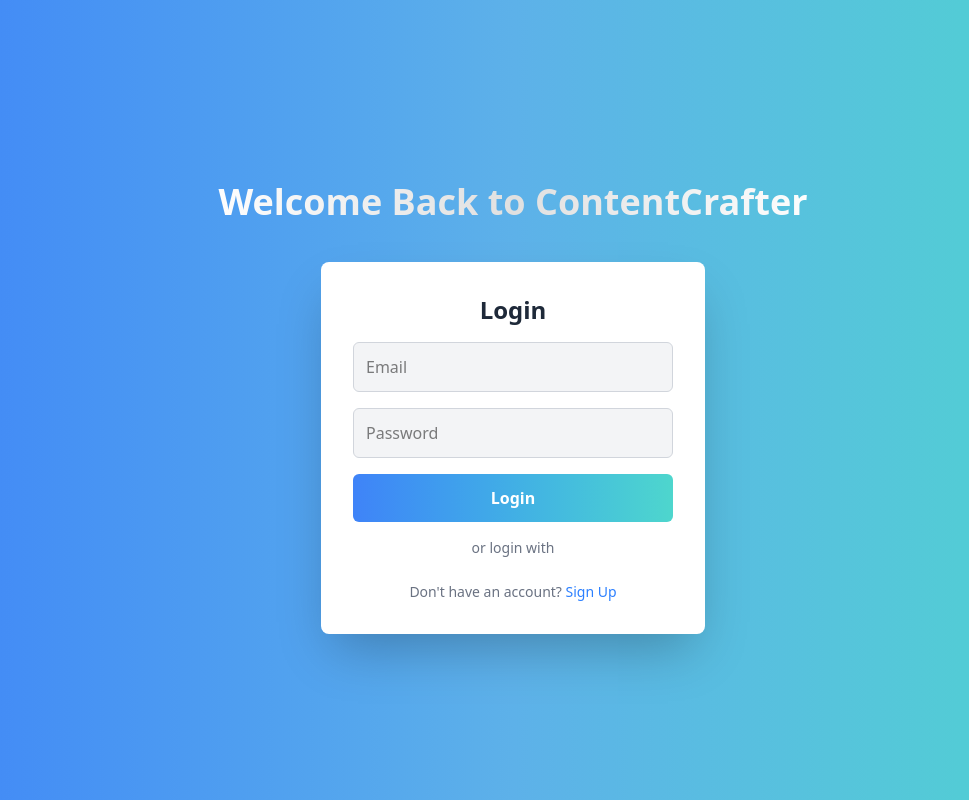
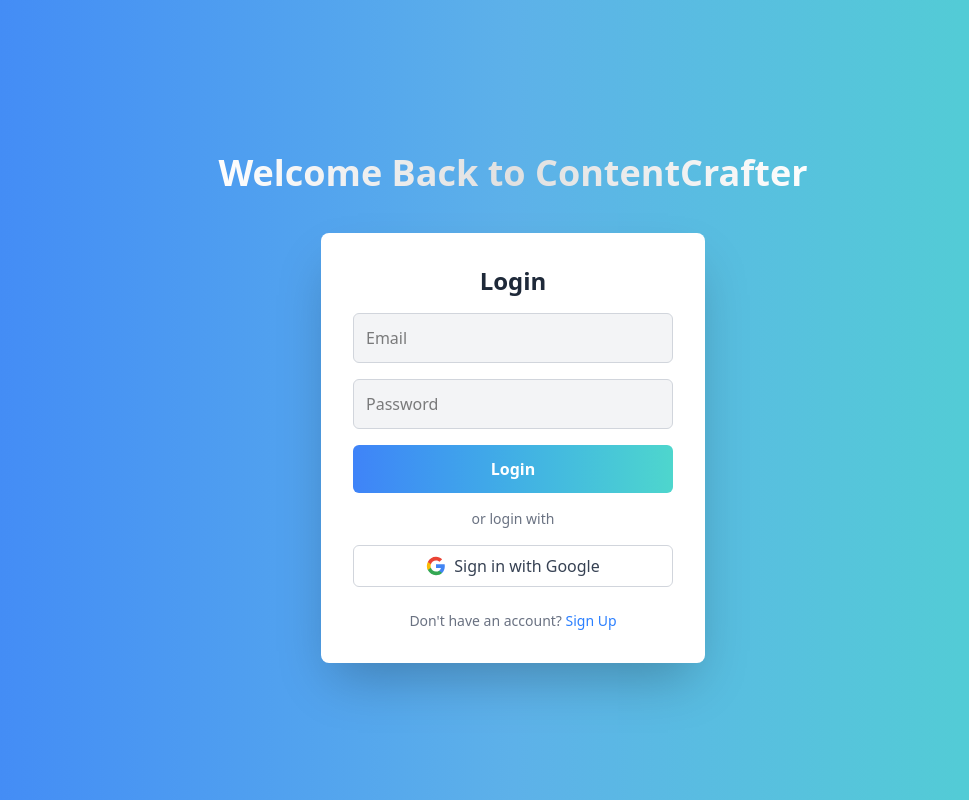
Before and after one commit to priyanshi-codes/ContentCrafter, a React (Vite) app in the folder frontend/: page /login in a window 1280 px wide. Shown: the whole page, without its empty margins (127-1096 px from the left). Built offline with nearby package versions, Linux system fonts and the light colour scheme; no server answers.

Commit message:
refactor: streamline Google Sign-In implementation and enhance Signup form validation

```diff
--- a/frontend/src/pages/Login.jsx
+++ b/frontend/src/pages/Login.jsx
@@ -1,8 +1,8 @@
-import React, { useState, useEffect } from "react";
+import React, { useState } from "react";
 import { Link, useNavigate } from "react-router-dom";
 import { useAuth } from "../context/AuthContext";
-import { GoogleAuthProvider, signInWithCredential } from "firebase/auth";
-import { auth } from "../services/firebase";
+import { signInWithPopup } from "firebase/auth";
+import { auth, googleProvider } from "../services/firebase";
 
 const Login = () => {
   const navigate = useNavigate();
@@ -12,54 +12,10 @@
   const [error, setError] = useState("");
   const [loading, setLoading] = useState(false);
 
-  useEffect(() => {
-    // Load Google Sign‑In script
-    const script = document.createElement("script");
-    script.src = "https://accounts.google.com/gsi/client";
-    script.async = true;
-    script.defer = true;
-
-    script.onload = () => {
-      const clientId = import.meta.env.VITE_GOOGLE_CLIENT_ID || "";
-      console.log("Initializing Google Sign-In with client ID:", clientId);
-
-      window.google.accounts.id.initialize({
-        client_id: clientId,
-        callback: handleCredentialResponse,
-        context: "signin",
-        ux_mode: "popup",
-        auto_prompt: false,
-      });
-
-      window.google.accounts.id.renderButton(
-        document.getElementById("googleSignInDiv"),
-        {
-          theme: "outline",
-          size: "large",
-          text: "signin_with",
-          shape: "rectangular",
-        }
-      );
-    };
-
-    document.body.appendChild(script);
-
-    return () => {
-      if (document.body.contains(script)) {
-        document.body.removeChild(script);
-      }
-    };
-  }, [navigate]);
-
-  const handleCredentialResponse = async (response) => {
+  const handleGoogleSignIn = async () => {
     try {
-      console.log("Google Sign-In response received");
-
-      // Create the credential from the response
-      const credential = GoogleAuthProvider.credential(response.credential);
-
-      // Sign in with Firebase using the Google credential
-      const result = await signInWithCredential(auth, credential);
+      setLoading(true);
+      const result = await signInWithPopup(auth, googleProvider);
       const user = result.user;
 
       console.log("Google Sign-In successful:", user.email);
@@ -71,16 +27,9 @@
       navigate("/user-dashboard");
     } catch (error) {
       console.error("Google Sign-In error:", error);
-
-      // Show a more user-friendly error message
-      let errorMessage = "Google login failed: " + error.message;
-
-      // Check for the specific error we're trying to solve
-      if (error.code === "auth/invalid-credential") {
-        errorMessage = "Authentication error: The Google Client ID is not authorized for this Firebase project. Please contact support.";
-      }
-
-      setError(errorMessage);
+      setError("Google login failed: " + error.message);
+    } finally {
+      setLoading(false);
     }
   };
 
@@ -144,7 +93,34 @@
 
         <p className="mt-4 text-sm text-gray-500">or login with</p>
 
-        <div id="googleSignInDiv" className="mt-4"></div>
+        <div className="mt-4">
+          <button
+            onClick={handleGoogleSignIn}
+            disabled={loading}
+            className="w-full p-2 border border-gray-300 rounded-md bg-white text-gray-700 hover:bg-gray-50 flex items-center justify-center"
+          >
+            <svg className="w-5 h-5 mr-2" viewBox="0 0 24 24">
+              <path
+                fill="#4285F4"
+                d="M22.56 12.25c0-.78-.07-1.53-.2-2.25H12v4.26h5.92c-.26 1.37-1.04 2.53-2.21 3.31v2.77h3.57c2.08-1.92 3.28-4.74 3.28-8.09z"
+              />
+              <path
+                fill="#34A853"
+                d="M12 23c2.97 0 5.46-.98 7.28-2.66l-3.57-2.77c-.98.66-2.23 1.06-3.71 1.06-2.86 0-5.29-1.93-6.16-4.53H2.18v2.84C3.99 20.53 7.7 23 12 23z"
+              />
+              <path
+                fill="#FBBC05"
+                d="M5.84 14.09c-.22-.66-.35-1.36-.35-2.09s.13-1.43.35-2.09V7.07H2.18C1.43 8.55 1 10.22 1 12s.43 3.45 1.18 4.93l2.85-2.22.81-.62z"
+              />
+              <path
+                fill="#EA4335"
+                d="M12 5.38c1.62 0 3.06.56 4.21 1.64l3.15-3.15C17.45 2.09 14.97 1 12 1 7.7 1 3.99 3.47 2.18 7.07l3.66 2.84c.87-2.6 3.3-4.53 6.16-4.53z"
+              />
+              <path fill="none" d="M1 1h22v22H1z" />
+            </svg>
+            Sign in with Google
+          </button>
+        </div>
 
         <p className="mt-6 text-sm text-gray-500">
           Don't have an account?{" "}
--- a/frontend/src/pages/Signup.jsx
+++ b/frontend/src/pages/Signup.jsx
@@ -16,7 +16,20 @@
   const [loading, setLoading] = useState(false);
 
   const handleChange = (e) => {
-    setFormData({ ...formData, [e.target.id]: e.target.value });
+    const { id, value } = e.target;
+
+    // Validate names to only allow alphabetic characters and spaces
+    if ((id === "firstName" || id === "lastName") && value) {
+      // Allow only letters and spaces
+      if (!/^[A-Za-z\s]+$/.test(value)) {
+        setError(`${id === "firstName" ? "First name" : "Last name"} can only contain alphabetic characters.`);
+        return;
+      } else {
+        setError("");
+      }
+    }
+
+    setFormData({ ...formData, [id]: value });
   };
 
   const handleSubmit = async (e) => {
@@ -24,6 +37,11 @@
     setError("");
 
     const { firstName, lastName, email, password, confirmPassword } = formData;
+
+    // Additional validation before submission
+    if (!/^[A-Za-z\s]+$/.test(firstName) || !/^[A-Za-z\s]+$/.test(lastName)) {
+      return setError("Names can only contain alphabetic characters.");
+    }
 
     if (password !== confirmPassword) {
       return setError("Passwords do not match.");
@@ -71,6 +89,8 @@
                 onChange={handleChange}
                 className="w-full p-3 rounded-md bg-gray-50 text-black border border-gray-300 focus:outline-none focus:ring-2 focus:ring-blue-400"
                 required
+                pattern="[A-Za-z\s]+"
+                title="Only alphabetic characters are allowed"
               />
             </div>
             <div>
@@ -82,6 +102,8 @@
                 onChange={handleChange}
                 className="w-full p-3 rounded-md bg-gray-50 text-black border border-gray-300 focus:outline-none focus:ring-2 focus:ring-blue-400"
                 required
+                pattern="[A-Za-z\s]+"
+                title="Only alphabetic characters are allowed"
               />
             </div>
           </div>
@@ -108,9 +130,6 @@
               className="w-full p-3 rounded-md bg-gray-50 text-black border border-gray-300 focus:outline-none focus:ring-2 focus:ring-blue-400"
               required
             />
-            <small className="text-xs text-gray-500 mt-1 block">
-              Min 8 characters, 1 number, 1 uppercase letter
-            </small>
           </div>
 
           <div>
--- a/frontend/src/services/firebase.js
+++ b/frontend/src/services/firebase.js
@@ -1,6 +1,5 @@
 import { initializeApp } from 'firebase/app';
-import { getAuth } from 'firebase/auth';
-
+import { getAuth, GoogleAuthProvider } from 'firebase/auth';
 
 const firebaseConfig = {
      apiKey: import.meta.env.VITE_FIREBASE_API_KEY,
@@ -11,5 +10,10 @@
      appId: import.meta.env.VITE_FIREBASE_APP_ID,
      measurementId: import.meta.env.VITE_FIREBASE_MEASUREMENT_ID
 };
+
 export const app = initializeApp(firebaseConfig);
 export const auth = getAuth(app);
+export const googleProvider = new GoogleAuthProvider();
+// Configure Google provider to request proper scopes
+googleProvider.addScope('email');
+googleProvider.addScope('profile');
```
